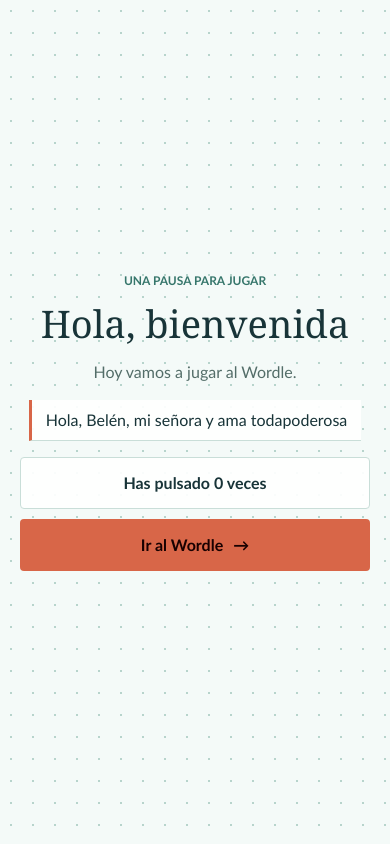
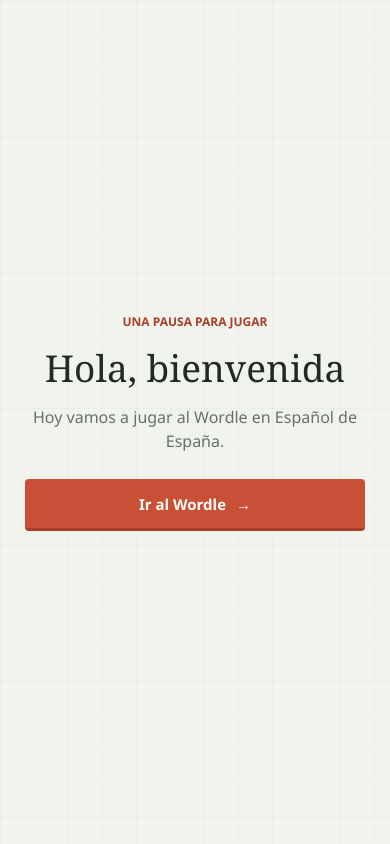
Before and after one commit to xenako0012/wordle-a210p15, a React (Vite) app: page / in a window 390 px wide. Built offline with nearby package versions, Linux system fonts and the light colour scheme.

Commit message:
Arreglar el Wordle

```diff
--- a/src/App.css
+++ b/src/App.css
@@ -1,10 +1,10 @@
 .home-screen,
 .wordle-screen {
-  width: min(100%, 520px);
+  width: min(100%, 460px);
   box-sizing: border-box;
   display: grid;
   justify-items: center;
-  gap: 16px;
+  gap: 18px;
 }
 
 .home-screen {
@@ -13,50 +13,35 @@
 
 .home-eyebrow {
   margin: 0;
-  color: #36766b;
+  color: var(--coral-dark);
   font-size: 12px;
   font-weight: 700;
+  letter-spacing: 0;
   text-transform: uppercase;
 }
 
 .home-title {
   margin: 0;
-  color: #183438;
+  color: var(--ink);
   font-family: Georgia, 'Times New Roman', serif;
-  font-size: 48px;
+  font-size: 46px;
   font-weight: 400;
-  line-height: 1.05;
+  line-height: 1.08;
 }
 
 .home-copy {
   max-width: 36ch;
   margin: 0;
-  color: #536d68;
+  color: var(--muted);
   line-height: 1.5;
-}
-
-.home-greetings {
-  display: flex;
-  width: min(100%, 400px);
-  justify-content: center;
-  gap: 8px;
-}
-
-.home-greetings .saludo {
-  width: auto;
-  padding: 10px 14px;
-  border-left-width: 3px;
-  font-family: 'Trebuchet MS', 'Avenir Next', sans-serif;
-  font-size: 16px;
 }
 
 .home-actions {
   display: grid;
-  width: min(100%, 360px);
-  gap: 10px;
+  width: min(100%, 340px);
+  margin-top: 8px;
 }
 
-.counter-button,
 .primary-button,
 .wordle-back,
 .new-word-button {
@@ -64,25 +49,16 @@
   border-radius: 4px;
 }
 
-.counter-button {
-  border: 1px solid #c9ded8;
-  background: rgba(255, 255, 255, 0.92);
-  color: #183438;
-}
-
-.counter-button:hover {
-  background: #e7f1ed;
-}
-
 .primary-button {
   display: flex;
   align-items: center;
   justify-content: center;
   gap: 10px;
+  border-bottom: 3px solid var(--coral-dark);
 }
 
 .wordle-screen {
-  gap: 14px;
+  gap: 16px;
 }
 
 .wordle-toolbar {
@@ -90,50 +66,51 @@
   width: 100%;
   align-items: center;
   justify-content: space-between;
-  border-bottom: 1px solid #c9ded8;
-  padding-bottom: 10px;
+  border-bottom: 1px solid var(--line);
+  padding-bottom: 12px;
 }
 
 .wordle-back {
   width: auto;
   min-height: 40px;
   padding: 8px 12px;
-  border: 1px solid #c9ded8;
-  background: rgba(255, 255, 255, 0.92);
-  color: #183438;
+  border: 1px solid var(--line);
+  background: transparent;
+  color: var(--ink);
+  font-size: 13px;
 }
 
 .wordle-back:hover {
-  background: #e7f1ed;
+  background: rgba(255, 255, 255, 0.72);
 }
 
 .wordle-title {
   margin: 0;
-  color: #183438;
+  color: var(--ink);
   font-family: Georgia, 'Times New Roman', serif;
-  font-size: 24px;
+  font-size: 25px;
   font-weight: 700;
-  letter-spacing: 2px;
+  letter-spacing: 0;
 }
 
 .wordle-subtitle {
   margin: 0;
-  color: #536d68;
+  color: var(--muted);
   font-size: 14px;
   text-align: center;
 }
 
 .wordle-board {
   display: grid;
-  width: min(100%, 320px);
+  width: min(100%, 340px);
   grid-template-columns: 1fr;
-  gap: 7px;
+  gap: 8px;
 }
 
 .wordle-row {
   display: grid;
   grid-template-columns: repeat(5, minmax(0, 1fr));
-  gap: 7px;
+  gap: 8px;
 }
 
 .wordle-tile {
@@ -141,113 +118,127 @@
   aspect-ratio: 1;
   place-items: center;
   box-sizing: border-box;
-  border: 2px solid #c9ded8;
-  background: rgba(255, 255, 255, 0.88);
-  color: #183438;
-  font-size: 24px;
+  border: 2px solid var(--line);
+  background: var(--tile);
+  color: var(--ink);
+  font-size: 25px;
   font-weight: 700;
+  transition: border-color 120ms ease, background-color 180ms ease;
 }
 
 .wordle-tile--filled {
-  border-color: #758c84;
+  border-color: var(--muted);
   animation: tile-pop 120ms ease-out;
 }
 
 .wordle-tile--cursor:not(.wordle-tile--filled) {
-  outline: 3px solid #d86648;
-  outline-offset: 2px;
+  border-color: var(--coral);
 }
 
 .wordle-tile--correct,
 .wordle-key--correct {
-  border-color: #36766b;
-  background: #36766b;
+  border-color: var(--green-dark);
+  border-style: double;
+  border-width: 4px;
+  background: var(--green);
   color: #fff;
 }
 
 .wordle-tile--present,
 .wordle-key--present {
-  border-color: #c28a25;
-  background: #c28a25;
+  border-color: var(--gold-dark);
+  border-style: dashed;
+  background: var(--gold);
   color: #fff;
 }
 
 .wordle-tile--absent,
 .wordle-key--absent {
-  border-color: #71827c;
-  background: #71827c;
+  border-color: var(--stone-dark);
+  border-style: dotted;
+  background: var(--stone);
   color: #fff;
 }
 
 .wordle-message {
   min-height: 22px;
   margin: 0;
-  color: #183438;
+  color: var(--ink);
   font-size: 14px;
   font-weight: 700;
   text-align: center;
+  line-height: 1.5;
 }
 
 .wordle-keyboard {
   display: grid;
-  width: min(100%, 500px);
-  gap: 6px;
+  width: min(100%, 440px);
+  gap: 7px;
+  margin-top: 3px;
 }
 
 .wordle-key-row {
   display: flex;
   justify-content: center;
-  gap: 5px;
+  gap: 6px;
 }
 
 .wordle-key {
   flex: 1 1 0;
   width: auto;
   min-width: 0;
-  max-width: 46px;
-  min-height: 48px;
+  max-width: 42px;
+  min-height: 49px;
   padding: 0;
-  border-radius: 4px;
-  background: #dbe9e4;
-  color: #183438;
-  font-size: 14px;
+  border: 1px solid #c3cec5;
+  border-bottom-width: 3px;
+  border-radius: 2px;
+  background: #e4e9e2;
+  color: var(--ink);
+  font-size: 13px;
 }
 
 .wordle-key--correct {
-  border-color: #36766b;
-  background: #36766b;
+  border-color: var(--green-dark);
+  border-style: double;
+  border-width: 3px;
+  background: var(--green);
   color: #fff;
 }
 
 .wordle-key--present {
-  border-color: #c28a25;
-  background: #c28a25;
+  border-color: var(--gold-dark);
+  border-style: dashed;
+  background: var(--gold);
   color: #fff;
 }
 
 .wordle-key--absent {
-  border-color: #71827c;
-  background: #71827c;
+  border-color: var(--stone-dark);
+  border-style: dotted;
+  background: var(--stone);
   color: #fff;
 }
 
 .wordle-key:hover:not(:disabled):not(.wordle-key--correct):not(.wordle-key--present):not(.wordle-key--absent) {
-  background: #c8d9d2;
+  background: #d3ddd4;
+  transform: translateY(-1px);
 }
 
 .wordle-key--wide {
   flex: 1.5 1 0;
-  max-width: 68px;
-  font-size: 11px;
+  max-width: 64px;
+  font-size: 10px;
 }
 
 .wordle-key:disabled {
   cursor: default;
-  opacity: 0.55;
+  opacity: 0.72;
 }
 
 .new-word-button {
   width: min(100%, 320px);
+  border-bottom: 3px solid var(--coral-dark);
 }
 
 @keyframes tile-pop {
@@ -258,15 +249,28 @@
 
 @media (max-width: 480px) {
   .home-title {
-    font-size: 38px;
+    font-size: 37px;
   }
 
   .wordle-screen {
-    gap: 10px;
+    gap: 12px;
   }
 
   .wordle-key {
-    min-height: 44px;
+    min-height: 45px;
     font-size: 12px;
   }
+
+  .wordle-board {
+    width: min(100%, 320px);
+  }
 }
+
+@media (prefers-reduced-motion: reduce) {
+  *,
+  *::before,
+  *::after {
+    animation-duration: 0.01ms !important;
+    transition-duration: 0.01ms !important;
+  }
+}
--- a/src/App.jsx
+++ b/src/App.jsx
@@ -1,20 +1,6 @@
 import { useState } from 'react'
 import Wordle from './Wordle.jsx'
 import './App.css'
-
-function Saludo({ nombre }) {
-  return <h2 className="saludo">Hola, {nombre}</h2>
-}
-
-function Contador() {
-  const [cuenta, setCuenta] = useState(0)
-
-  return (
-    <button className="counter-button" onClick={() => setCuenta((value) => value + 1)}>
-      Has pulsado {cuenta} veces
-    </button>
-  )
-}
 
 function App() {
   const [screen, setScreen] = useState('home')
@@ -27,14 +13,9 @@
     <main className="home-screen">
       <p className="home-eyebrow">Una pausa para jugar</p>
       <h1 className="home-title">Hola, bienvenida</h1>
-      <p className="home-copy">Hoy vamos a jugar al Wordle.</p>
-
-      <section className="home-greetings" aria-label="Saludos">
-        <Saludo nombre="Belén, mi señora y ama todapoderosa" />
-      </section>
+      <p className="home-copy">Hoy vamos a jugar al Wordle en Español de España.</p>
 
       <div className="home-actions">
-        <Contador />
         <button className="primary-button" onClick={() => setScreen('wordle')}>
           Ir al Wordle <span aria-hidden="true">→</span>
         </button>
--- /dev/null
+++ b/src/Teclado.jsx
@@ -0,0 +1,38 @@
+import { normalize } from './game/wordle.model.ts'
+
+const KEY_ROWS = [
+  ['Q', 'W', 'E', 'R', 'T', 'Y', 'U', 'I', 'O', 'P'],
+  ['A', 'S', 'D', 'F', 'G', 'H', 'J', 'K', 'L', 'Ñ'],
+  ['ENTER', 'Z', 'X', 'C', 'V', 'B', 'N', 'M', 'BACKSPACE'],
+]
+
+const STATE_LABELS = { absent: 'incorrecta', present: 'presente', correct: 'correcta' }
+
+function Teclado({ disabled, keyStates, onPressKey }) {
+  return (
+    <section className="wordle-keyboard" aria-label="Teclado en pantalla">
+      {KEY_ROWS.map((row) => (
+        <div className="wordle-key-row" key={row.join('')}>
+          {row.map((key) => {
+            const state = key.length === 1 ? keyStates.get(normalize(key)) : ''
+            const label = key === 'BACKSPACE' ? 'Borrar última letra' : key
+            return (
+              <button
+                className={`wordle-key${key.length > 1 ? ' wordle-key--wide' : ''}${state ? ` wordle-key--${state}` : ''}`}
+                type="button"
+                aria-label={state ? `${label}: ${STATE_LABELS[state]}` : label}
+                disabled={disabled}
+                onClick={() => onPressKey(key)}
+                key={key}
+              >
+                {key === 'BACKSPACE' ? '⌫' : key}
+              </button>
+            )
+          })}
+        </div>
+      ))}
+    </section>
+  )
+}
+
+export default Teclado
--- a/src/game/word-list.ts
+++ b/src/game/word-list.ts
@@ -6,8 +6,7 @@
  * arrancar la app, así que aquí sólo guardamos los ~503 secretos
  * posibles (el modo diario va rotando sobre esta lista).
  *
- * Las comparaciones se hacen siempre normalizadas (sin acentos y con ñ -> n),
- * por lo que da igual cómo las escriba el jugador.
+ * Las comparaciones ignoran las tildes, pero conservan la Ñ como letra propia.
  */
 export const ANSWERS: readonly string[] = [
   'abeto', 'abrir', 'acero', 'actor', 'agudo', 'ajeno', 'algas', 'amigo',
--- a/src/index.css
+++ b/src/index.css
@@ -1,7 +1,20 @@
 :root {
-  font-family: 'Trebuchet MS', 'Avenir Next', sans-serif;
-  color: #183438;
-  background: #f4faf8;
+  font-family: 'Avenir Next', 'Segoe UI', sans-serif;
+  color: #202b27;
+  background: #f1f3ed;
+  --ink: #202b27;
+  --muted: #65726b;
+  --paper: #f1f3ed;
+  --tile: #fbfcf8;
+  --line: #b9c4bb;
+  --coral: #c94f37;
+  --coral-dark: #a93d2a;
+  --green: #39745d;
+  --green-dark: #285b47;
+  --gold: #a8731e;
+  --gold-dark: #835716;
+  --stone: #68736d;
+  --stone-dark: #505a54;
   font-synthesis: none;
   text-rendering: optimizeLegibility;
   -webkit-font-smoothing: antialiased;
@@ -22,49 +35,31 @@
   justify-items: center;
   gap: 12px;
   box-sizing: border-box;
-  padding: 32px 20px;
-  background:
-    radial-gradient(#b7d4cc 0.75px, transparent 0.75px) 0 0 / 22px 22px,
-    #f4faf8;
-}
-
-.saludo {
-  width: min(100%, 360px);
-  box-sizing: border-box;
-  margin: 0;
-  padding: 18px 22px;
-  border-bottom: 1px solid #c9ded8;
-  border-left: 4px solid #d86648;
-  background: rgba(255, 255, 255, 0.92);
-  color: #183438;
-  font-family: Georgia, 'Times New Roman', serif;
-  font-size: 32px;
-  font-weight: 400;
-  line-height: 1.2;
-  letter-spacing: 0;
-}
-
-.saludo:nth-child(2) {
-  border-left-color: #36766b;
+  padding: 28px 18px;
+  background-color: var(--paper);
+  background-image:
+    linear-gradient(rgba(32, 43, 39, 0.025) 1px, transparent 1px),
+    linear-gradient(90deg, rgba(32, 43, 39, 0.025) 1px, transparent 1px);
+  background-size: 34px 34px;
 }
 
 button {
-  width: min(100%, 360px);
+  width: min(100%, 380px);
   min-height: 52px;
   box-sizing: border-box;
   padding: 14px 20px;
   border: 0;
-  border-radius: 4px;
-  background: #d86648;
-  color: #180000;
-  font: 600 16px/1.2 'Trebuchet MS', 'Avenir Next', sans-serif;
+  border-radius: 2px;
+  background: var(--coral);
+  color: #fffdf7;
+  font: 650 15px/1.2 'Avenir Next', 'Segoe UI', sans-serif;
   letter-spacing: 0;
   cursor: pointer;
-  transition: background-color 160ms ease, transform 160ms ease;
+  transition: background-color 140ms ease, transform 140ms ease;
 }
 
 button:hover {
-  background: #b94f35;
+  background: var(--coral-dark);
 }
 
 button:active {
@@ -72,13 +67,6 @@
 }
 
 button:focus-visible {
-  outline: 3px solid #183438;
+  outline: 3px solid var(--ink);
   outline-offset: 3px;
 }
-
-@media (max-width: 480px) {
-  .saludo {
-    padding: 16px 18px;
-    font-size: 28px;
-  }
-}
```
Also changed, not shown: src/Wordle.jsx (+14 -30 lines), src/game/wordle.model.ts (+22 -19 lines).
